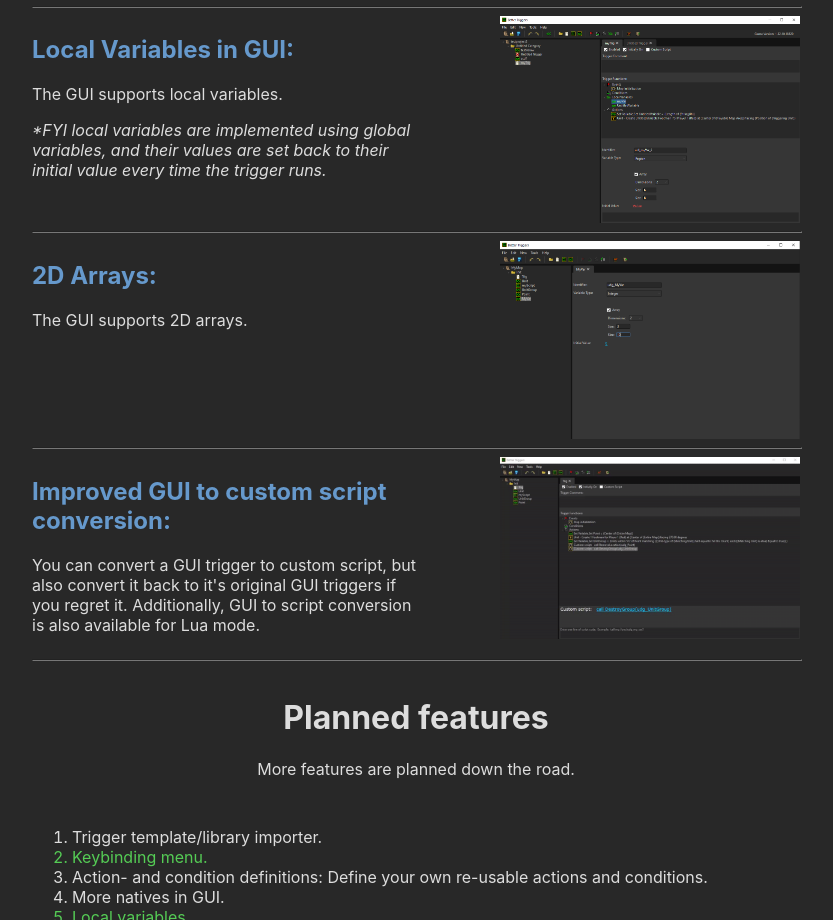
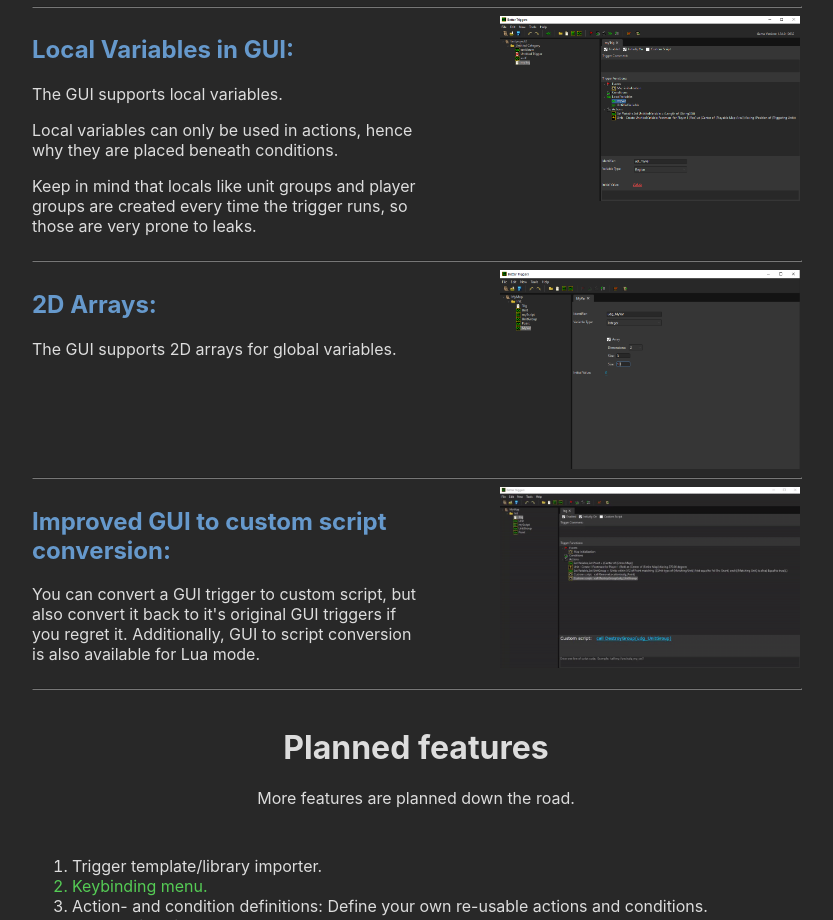
Before and after one commit to TheLazzoro/BetterTriggersGuide, a React (Vite) app: page /#/ in a window 1280 px wide. Shown: the part 3040-3960 px from the top of the page, without its empty margins (224-1057 px from the left). Built offline with nearby package versions, Linux system fonts and the light colour scheme.

Commit message:
local variable update

```diff
--- a/src/routes/Home.tsx
+++ b/src/routes/Home.tsx
@@ -123,8 +123,10 @@ export const Home = () => {
                     <div className="column1">
                         <h2 style={{ paddingTop: "0px" }}>Local Variables in GUI:</h2>
                         <p>The GUI supports local variables.</p>
-                        <p style={{ fontStyle: "italic" }}>*FYI local variables are implemented using global variables,
-                        and their values are set back to their initial value every time the trigger runs.</p>
+                        <p>Local variables can only be used in actions, hence why they are placed beneath conditions.</p>
+                        <p>Keep in mind that locals like unit groups and player groups are created every time the trigger runs,
+                            so those are very prone to leaks.
+                        </p>
                     </div>
                     <div className="column2">
                         <ImageComponent img={pngLocalVariables} />
@@ -135,7 +137,7 @@ export const Home = () => {
                 <div className="row">
                     <div className="column1">
                         <h2 style={{ paddingTop: "0px" }}>2D Arrays:</h2>
-                        <p>The GUI supports 2D arrays.</p>
+                        <p>The GUI supports 2D arrays for global variables.</p>
                     </div>
                     <div className="column2">
                         <ImageComponent img={pngArray2D} />
```
Also changed, not shown: src/images/LocalVariables.PNG.
